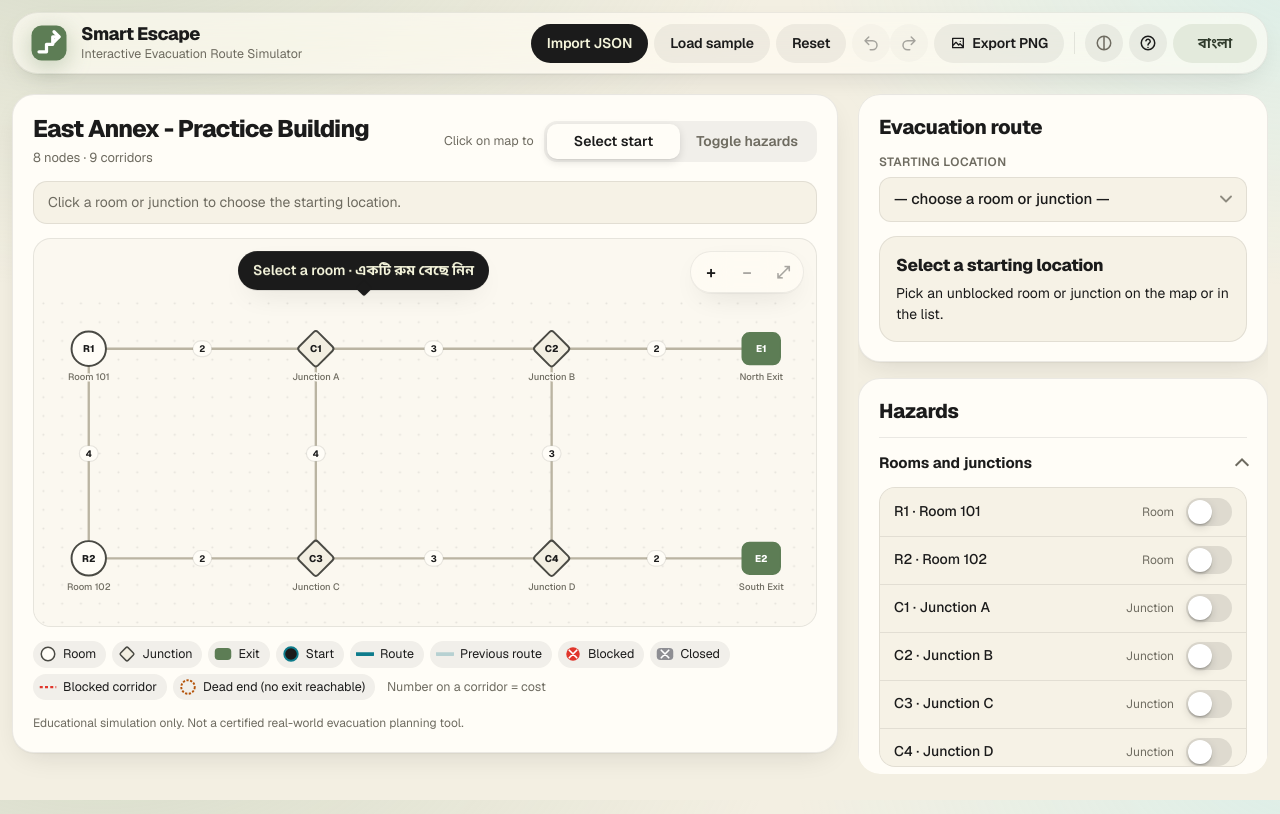
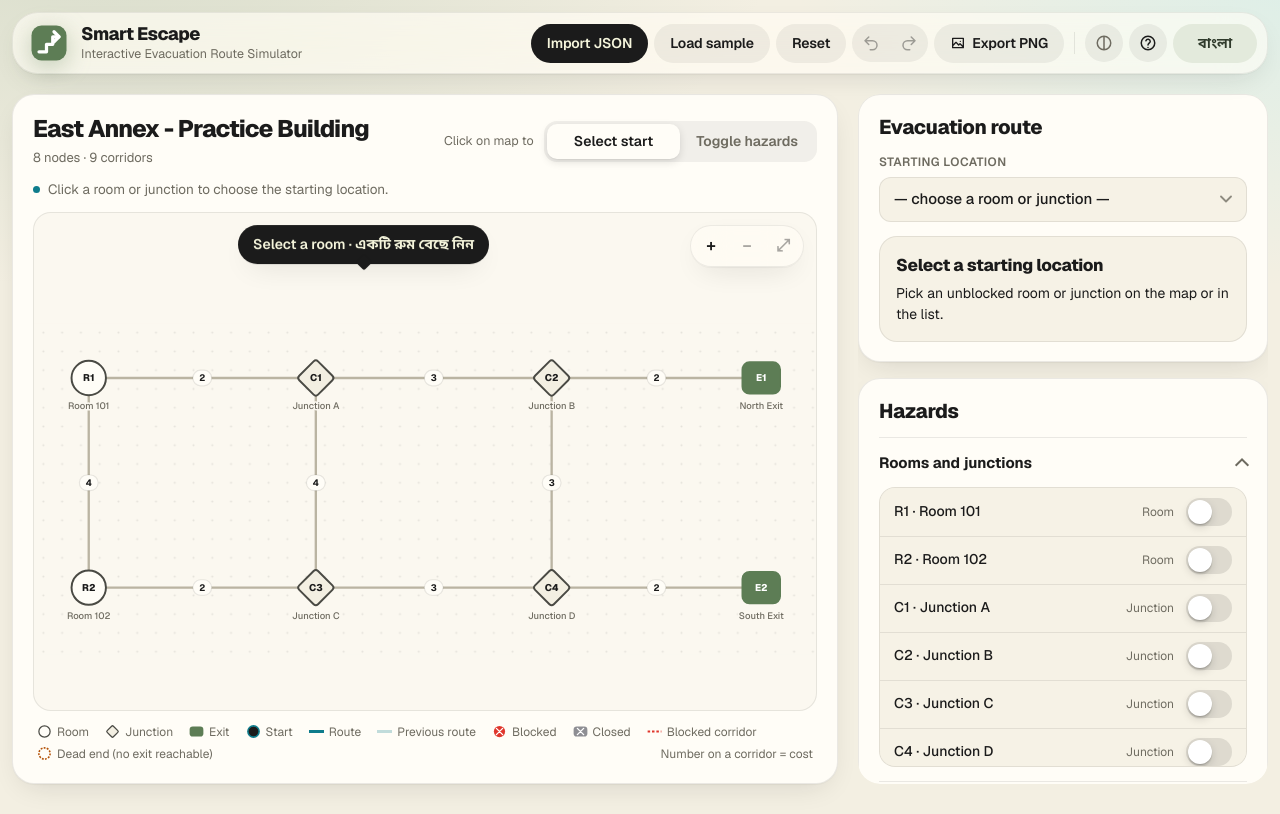
Before and after one commit to 0xdevabir/smart-escape-mock, a React (Vite) app: page / in a window 1280 px wide. Built offline with nearby package versions, Linux system fonts and the light colour scheme.

Commit message:
Update App.tsx to enhance help text styling with mode-specific classes and reintroduce disclaimer text in the sidebar. Modify index.css to improve help and disclaimer styles for better visual clarity and layout consistency.

```diff
--- a/src/App.tsx
+++ b/src/App.tsx
@@ -470,7 +470,7 @@ export default function App() {
                 </div>
               </div>
             </div>
-            <p className="help">{t(mode === 'start' ? 'help.start' : 'help.hazard')}</p>
+            <p key={mode} className={`help help-${mode}`}>{t(mode === 'start' ? 'help.start' : 'help.hazard')}</p>
             <MapView
               ref={svgRef}
               building={building}
@@ -509,7 +509,6 @@ export default function App() {
               )}
             </MapView>
             <Legend t={t} />
-            <p className="disclaimer">{t('app.disclaimer')}</p>
           </section>
 
           <aside className="side">
@@ -533,6 +532,7 @@ export default function App() {
             {sampleGraph && (
               <SelfCheck building={building} seen={seen} demoIndex={demo} lang={lang} t={t} onShow={showScenario} onDemo={runDemo} />
             )}
+            <p className="disclaimer">{t('app.disclaimer')}</p>
           </aside>
         </main>
       )}
--- a/src/index.css
+++ b/src/index.css
@@ -158,7 +158,6 @@ body {
     radial-gradient(1100px 620px at 8% -12%, var(--bg-blob-1), transparent 62%),
     radial-gradient(900px 560px at 104% -6%, var(--bg-blob-2), transparent 60%),
     var(--bg);
-  background-attachment: fixed;
   color: var(--ink);
   font-family: var(--font);
   font-size: 15px;
@@ -223,6 +222,8 @@ button { touch-action: manipulation; }
 .btn.small { padding: 6px 13px; min-height: 32px; font-size: 13px; }
 .btn.icon { min-width: 38px; width: 38px; padding: 0; font-size: 17px; line-height: 1; }
 .btn.toggle-btn { color: var(--muted); }
+.btn-group { display: flex; padding: 0; border-radius: 999px; background: var(--fill); flex: none; }
+.btn-group .btn { background: transparent; }
 .btn.toggle-btn[aria-pressed='true'] { background: var(--cta); color: var(--cta-ink); }
 
 /* ---------- Layout */
@@ -252,11 +253,13 @@ button { touch-action: manipulation; }
 .map-head { display: flex; justify-content: space-between; align-items: center; gap: 14px; flex-wrap: wrap; }
 .map-head h2 { font-size: 24px; font-weight: 800; letter-spacing: -.035em; }
 .map-head p { margin: 4px 0 0; font-size: 13px; }
+/* Mode hint: one quiet line with a mode-coloured dot, not another boxed panel */
 .help {
-  margin: 14px 0; padding: 10px 14px; border-radius: var(--radius-sm); background: var(--soft);
-  color: var(--muted); font-size: 14px; border: 1px solid var(--line);
-  animation: fade-in .35s var(--ease);
+  margin: 12px 0; display: flex; align-items: baseline; gap: 8px;
+  color: var(--muted); font-size: 13.5px; animation: fade-in .35s var(--ease);
 }
+.help::before { content: ''; flex: none; width: 7px; height: 7px; border-radius: 50%; background: var(--primary); transform: translateY(-1px); }
+.help-hazard::before { background: var(--danger); }
 
 /* ---------- Mode: iOS segmented control with a sliding thumb */
 .mode-pick { display: flex; align-items: center; gap: 10px; flex-wrap: wrap; }
@@ -286,13 +289,14 @@ button { touch-action: manipulation; }
   transition: box-shadow .4s var(--ease), border-color .4s var(--ease);
 }
 .map-wrap:has(.mode-hazard) { border-color: color-mix(in srgb, var(--danger) 45%, transparent); box-shadow: 0 0 0 4px color-mix(in srgb, var(--danger) 12%, transparent); }
-.disclaimer { margin: 14px 0 0; font-size: 12px; color: var(--muted); }
+.disclaimer { margin: 0; padding: 0 8px; font-size: 12px; color: var(--muted); text-align: center; }
 
 /* ---------- Legend */
-.legend { list-style: none; display: flex; flex-wrap: wrap; gap: 6px; margin: 14px 0 0; padding: 0; font-size: 12.5px; }
-.legend li { display: inline-flex; align-items: center; gap: 6px; padding: 4px 10px 4px 6px; border-radius: 999px; background: var(--fill); }
-.legend li.muted { background: transparent; }
-.legend svg { width: 18px; height: 18px; }
+/* Compact key: plain icon + label pairs, no chip backgrounds, so it reads as one quiet line under the map */
+.legend { list-style: none; display: flex; flex-wrap: wrap; gap: 4px 16px; margin: 12px 0 0; padding: 0 4px; font-size: 12px; color: var(--muted); }
+.legend li { display: inline-flex; align-items: center; gap: 5px; }
+.legend li.muted { margin-left: auto; }
+.legend svg { width: 15px; height: 15px; }
 .lg-room { fill: var(--node-room); stroke: var(--node-stroke); stroke-width: 2; }
 .lg-junction { fill: var(--node-junction); stroke: var(--node-stroke); stroke-width: 2; }
 .lg-exit { fill: var(--exit); }
@@ -394,7 +398,7 @@ button { touch-action: manipulation; }
 .walker circle { fill: var(--warn); stroke: #fff; stroke-width: 3; filter: drop-shadow(0 4px 8px rgb(0 0 0 / 30%)); }
 
 /* ---------- Map overlays: HUD / coach mark and zoom share a bar above the drawing, so they never cover a node */
-.map-wrap { display: grid; grid-template-columns: minmax(0, 1fr) auto; align-items: center; }
+.map-wrap { display: grid; grid-template-columns: minmax(0, 1fr) auto; grid-template-rows: auto minmax(0, 1fr); align-items: center; }
 .map-wrap > .map { grid-column: 1 / -1; grid-row: 2; }
 .hud, .coach {
   grid-row: 1; grid-column: 1; justify-self: start; margin: 12px 0 0 12px; display: flex; flex-wrap: wrap; align-items: center; gap: 4px 12px;
@@ -422,8 +426,8 @@ button { touch-action: manipulation; }
 .zoom .btn.icon { background: transparent; min-height: 34px; width: 34px; min-width: 34px; }
 @media (hover: hover) { .zoom .btn.icon:hover:not(:disabled) { background: var(--fill); } }
 .tip {
-  /* Solid inverted card (ink on light, cream on dark) so it never blends into the map; MapView clamps left/top. */
-  position: absolute; z-index: 30; left: 0; top: 0; pointer-events: none; max-width: min(300px, calc(100% - 16px));
+  /* Solid inverted card (ink on light, cream on dark) so it never blends into the map; MapView positions it via transform. */
+  position: absolute; z-index: 30; left: 0; top: 0; will-change: transform; pointer-events: none; max-width: min(300px, calc(100% - 16px));
   background: var(--cta); color: var(--cta-ink); padding: 9px 13px; border-radius: 12px;
   font-size: 12.5px; line-height: 1.45; box-shadow: var(--shadow-lg); white-space: normal; overflow-wrap: anywhere;
   animation: tip-in .2s var(--ease) both;
@@ -648,7 +652,7 @@ kbd { font-family: var(--mono); font-size: 12px; padding: 3px 7px; border-radius
 @keyframes pop-in { from { opacity: 0; transform: scale(.94); } to { opacity: 1; transform: none; } }
 @keyframes chip-in { from { opacity: 0; transform: scale(.6); } to { opacity: 1; transform: none; } }
 @keyframes toast-in { from { opacity: 0; transform: translateY(24px) scale(.9); } to { opacity: 1; transform: none; } }
-@keyframes tip-in { from { opacity: 0; transform: translateY(4px) scale(.97); } to { opacity: 1; transform: none; } }
+@keyframes tip-in { from { opacity: 0; } to { opacity: 1; } }
 @keyframes sheet-pop { from { opacity: 0; transform: translateY(24px) scale(.96); } to { opacity: 1; transform: none; } }
 @keyframes sheet-up { from { transform: translateY(100%); } to { transform: none; } }
 @keyframes backdrop-in { from { opacity: 0; } to { opacity: 1; } }
@@ -677,6 +681,16 @@ kbd { font-family: var(--mono); font-size: 12px; padding: 3px 7px; border-radius
 /* ---------- Responsive */
 @media (min-width: 1600px) {
   .layout { grid-template-columns: minmax(0, 1fr) 440px; }
+}
+/* Desktop app shell: the page never scrolls. The map card fills the full height beside the sidebar,
+   and the sidebar scrolls on its own, so no blank area opens up under the map. */
+@media (min-width: 981px) and (min-height: 620px) {
+  .app { height: 100vh; height: 100dvh; min-height: 0; }
+  .layout { min-height: 0; grid-template-rows: minmax(0, 1fr); align-items: stretch; padding-bottom: 16px; }
+  .map-card { display: flex; flex-direction: column; min-height: 0; }
+  .map-wrap { flex: 1; min-height: 0; }
+  .map { height: 100%; max-height: none; }
+  .side { position: static; max-height: none; min-height: 0; }
 }
 @media (max-width: 1180px) {
   .layout { grid-template-columns: minmax(0, 1fr) 360px; }
```
